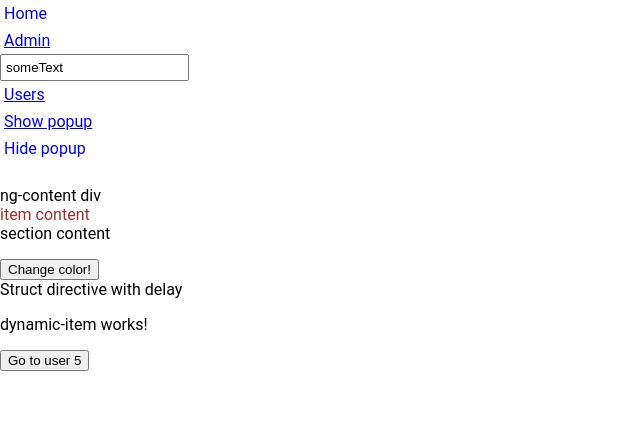
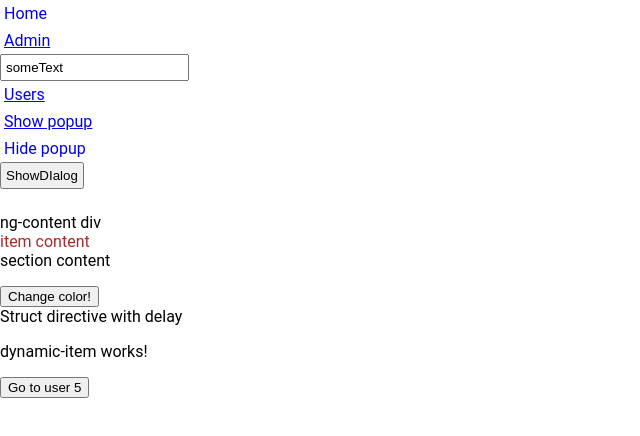
Before and after one commit to LuciusEg/angularSandBox, an Angular app: page / in a window 1280 px wide. Shown: the top 436 px of the page, without its empty margins (0-640 px from the left). Built offline with nearby package versions, Linux system fonts and the light colour scheme.

Commit message:
mat-dialog

```diff
--- a/src/app/app.component.html
+++ b/src/app/app.component.html
@@ -14,6 +14,7 @@
 <a [routerLink]="[{ outlets: {popup: 'login' } }]" routerLinkActive="active-class"> Show popup </a>
 <a [routerLink]="[{ outlets: {popup: null } }]" routerLinkActive="active-class"> Hide popup </a>
 
+<button (click)="openDialog()"> ShowDIalog</button>
 <router-outlet></router-outlet>
 
 <router-outlet name="popup"></router-outlet>
--- a/src/app/app.component.ts
+++ b/src/app/app.component.ts
@@ -2,6 +2,8 @@ import { HttpClient } from '@angular/common/http';
 import { Component, OnInit } from '@angular/core';
 import { FormControl, Validators } from '@angular/forms';
 import { debounceTime, Observable , of} from 'rxjs';
+import { MatDialog} from '@angular/material/dialog'
+import { DialogThingsComponent } from './dialog-things/dialog-things.component';
 
 @Component({
   selector: 'app-root',
@@ -13,7 +15,8 @@ export class AppComponent implements OnInit {
   userId = 3;
   someControl = new FormControl('someText', [Validators.required, lenghtValidator(5)]);
 
-  constructor(_http: HttpClient){
+  constructor(_http: HttpClient,
+              public dialog: MatDialog){
     // _http.get('https://api.github.com/search/users').subscribe(result =>{
     //   console.log(result);
     // });
@@ -37,6 +40,10 @@ export class AppComponent implements OnInit {
       console.log(status);
     });
   }
+
+  openDialog(){
+    this.dialog.open(DialogThingsComponent)
+  }
 }
 
 // Можно вынести в класс валидаторов и использовать как статические
--- /dev/null
+++ b/src/app/dialog-things/dialog-things.component.html
@@ -0,0 +1 @@
+<p>dialog-things works!</p>
--- /dev/null
+++ b/src/app/dialog-things/dialog-things.component.ts
@@ -0,0 +1,15 @@
+import { Component, OnInit } from '@angular/core';
+
+@Component({
+  selector: 'app-dialog-things',
+  templateUrl: './dialog-things.component.html',
+  styleUrls: ['./dialog-things.component.scss']
+})
+export class DialogThingsComponent implements OnInit {
+
+  constructor() { }
+
+  ngOnInit(): void {
+  }
+
+}
```
Also changed, not shown: src/app/app.module.ts (+22 -5 lines), src/app/dialog-things/dialog-things.component.scss (added).
